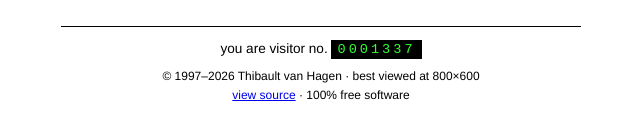
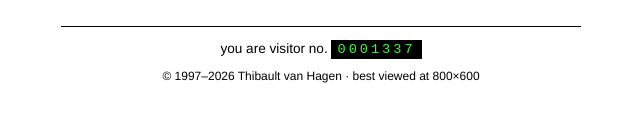
Before and after one commit to ThibaultvanHagen/ThvH-links, a plain HTML site: page index.html in a window 1280 px wide. Shown: the part 563-702 px from the top of the page, without its empty margins (319-959 px from the left). Drawn offline with Linux system fonts and the light colour scheme.

Commit message:
fix: remove view source link from footer

```diff
--- a/index.html
+++ b/index.html
@@ -174,8 +174,7 @@
     <hr>
     <p class="counter">you are visitor no. <span>0001337</span></p>
     <footer>
-      © 1997–2026 Thibault van Hagen · best viewed at 800×600<br>
-      <a href="https://github.com/ThibaultvanHagen/ThvH-links">view source</a> · 100% free software
+      © 1997–2026 Thibault van Hagen · best viewed at 800×600
     </footer>
   </main>
   <script>
```
